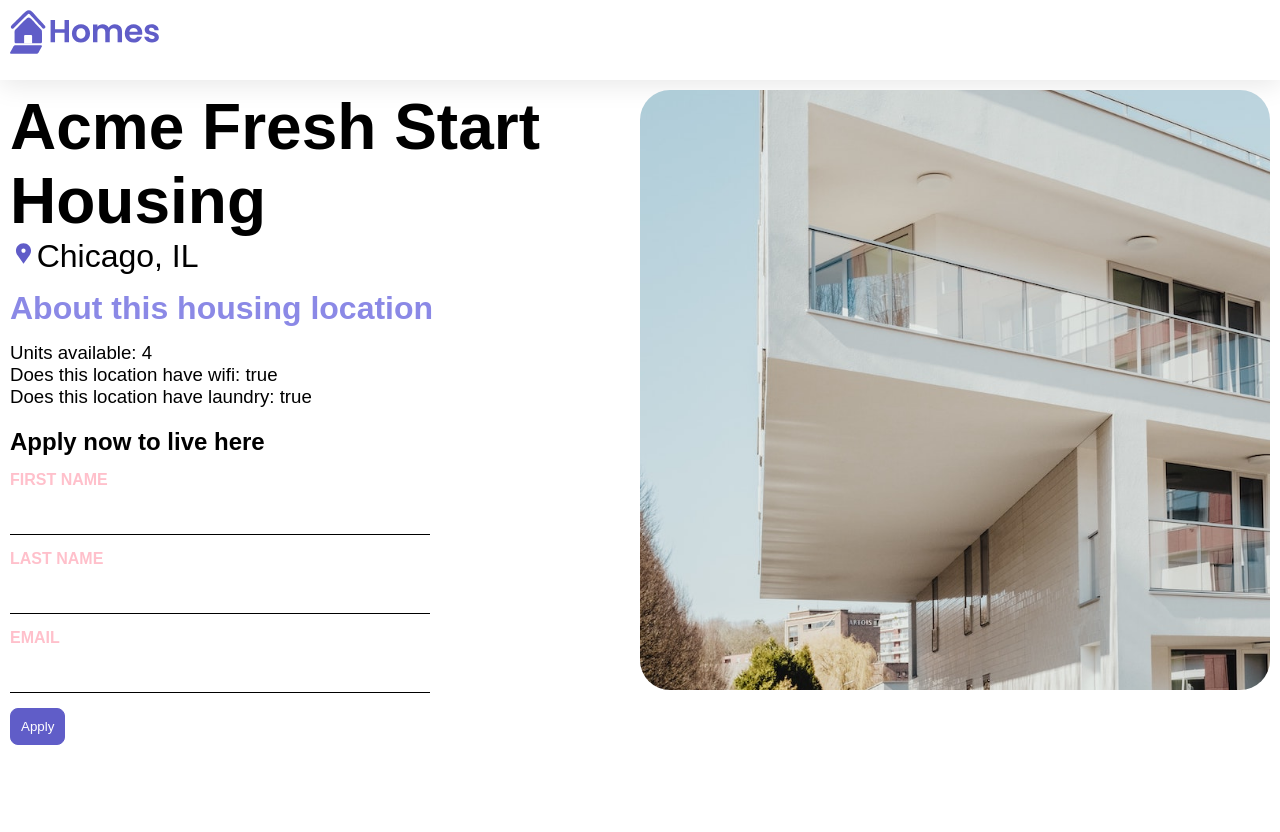
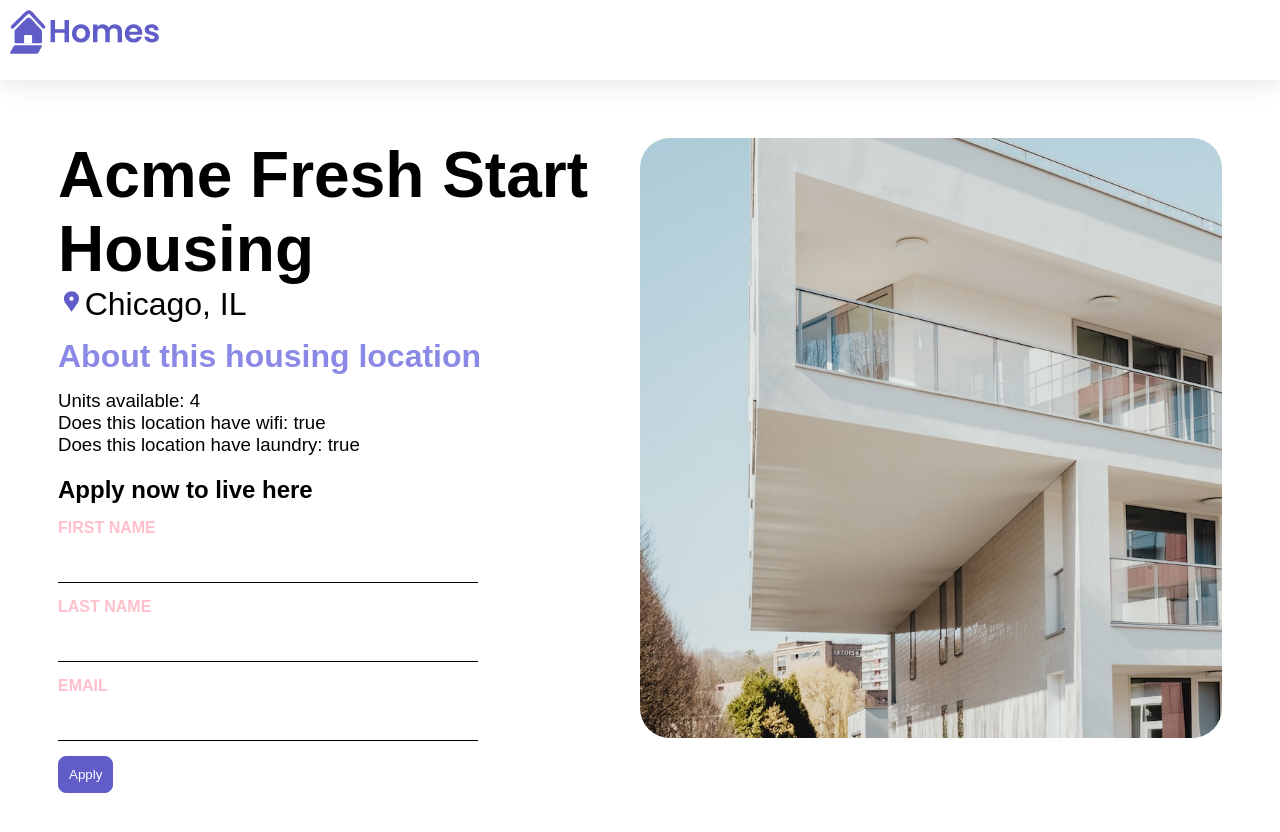
Before and after one commit to Huiclaire/angular-homes-app, an Angular app: page /details/0 in a window 1280 px wide. Shown: the top 832 px of the page. Before the commit the page ends 800 px from the top, so only its background shows below. Built offline with nearby package versions, Linux system fonts and the light colour scheme.

Commit message:
fix typo

```diff
--- a/src/app/details/details.component.css
+++ b/src/app/details/details.component.css
@@ -1,3 +1,7 @@
+.listing-all {
+  padding: 48px
+}
+
 .listing-photo {
   height: 600px;
   width: 50%;
@@ -7,9 +11,9 @@
 }
 
 .listing-heading {
-font-size: 48pt;
-font-weight: bold;
-margin-right: 15px;
+  font-size: 48pt;
+  font-weight: bold;
+  margin-right: 15px;
 }
 
 .listing-location::before {
@@ -66,7 +70,7 @@ input {
   border-bottom: solid .3px;
 }
 
-@media (max-width: 1024px0) {
+@media (max-width: 1024px) {
   .listing-photo {
     width: 100%;
     height: 400px;
```
